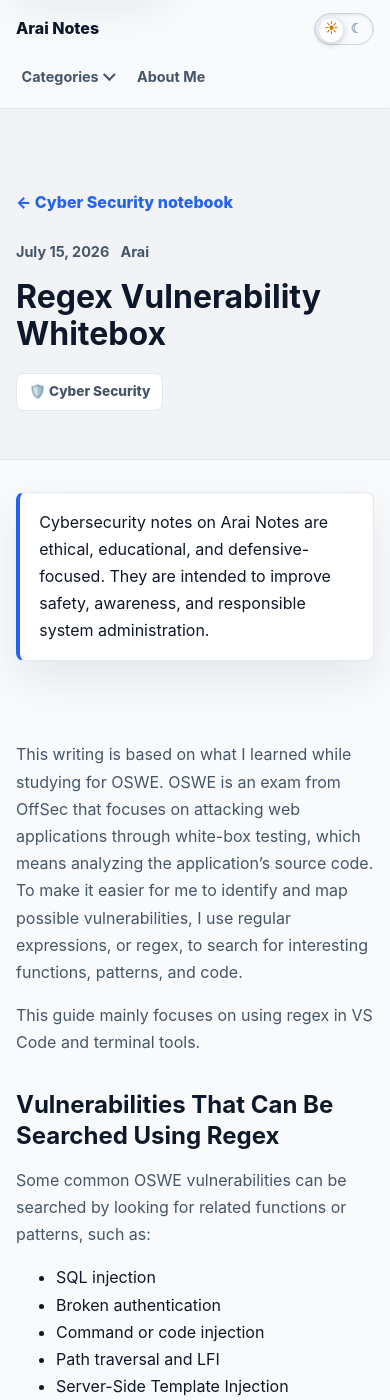
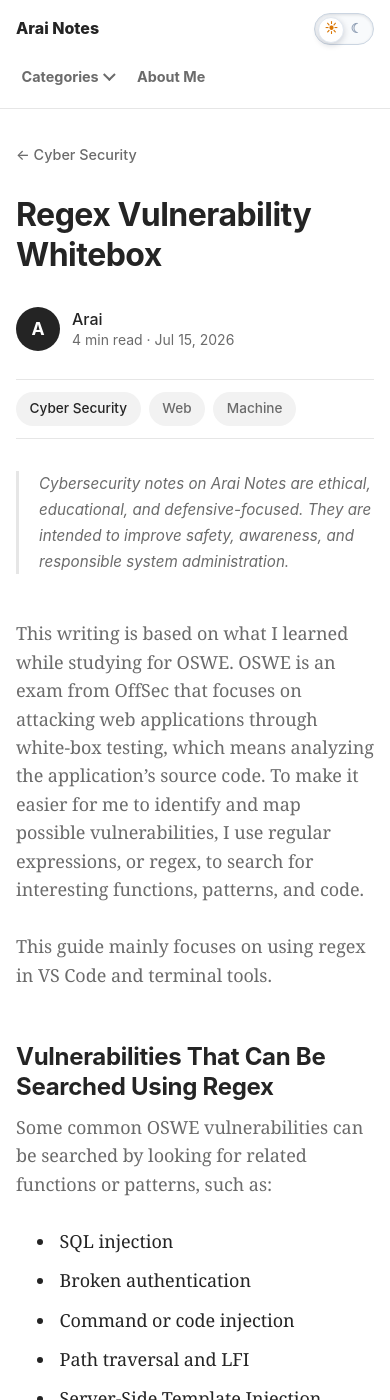
Before and after one commit to araisantai/araisantai.github.io, a Jekyll site: the page built from _posts/2026-07-15-regex-vulnerability-whitebox.md, in a window 390 px wide and 1400 px high. Built offline with Jekyll 4.4.1, drawn with Linux system fonts in a browser that asks for light colours; some of the changed text lies outside the part shown.

Commit message:
Restyle posts and colours after Medium

```diff
--- a/_layouts/post.html
+++ b/_layouts/post.html
@@ -4,25 +4,38 @@ layout: default
 
 {% assign post_category = page.categories | first %}
 {% assign topic = site.blog_categories | where: "slug", post_category | first %}
+{% assign words = content | strip_html | number_of_words %}
+{% assign read_minutes = words | divided_by: 220 | at_least: 1 %}
+{% assign author_name = page.author | default: site.author.name %}
 <article class="post">
-  <header class="post-hero">
+  <header class="post-header">
     <div class="container container--narrow">
-      <a class="back-link" href="{{ topic.url | relative_url }}">← {{ topic.title | escape }} notebook</a>
-      <div class="post-hero__meta">
-        <time datetime="{{ page.date | date_to_xmlschema }}">{{ page.date | date: "%B %-d, %Y" }}</time>
-        {% if page.author %}<span>{{ page.author }}</span>{% endif %}
+      <a class="back-link" href="{{ topic.url | relative_url }}">← {{ topic.title | escape }}</a>
+      <h1 class="post-title">{{ page.title | escape }}</h1>
+      {% if page.description %}
+        <p class="post-subtitle">{{ page.description }}</p>
+      {% endif %}
+
+      <div class="post-byline">
+        <span class="post-byline__avatar" aria-hidden="true">{{ author_name | slice: 0 | upcase }}</span>
+        <div class="post-byline__text">
+          <span class="post-byline__name">{{ author_name }}</span>
+          <span class="post-byline__meta">
+            {{ read_minutes }} min read
+            <span aria-hidden="true">·</span>
+            <time datetime="{{ page.date | date_to_xmlschema }}">{{ page.date | date: "%b %-d, %Y" }}</time>
+          </span>
+        </div>
       </div>
-      <h1>{{ page.title | escape }}</h1>
-      {% if page.description %}
-        <p>{{ page.description }}</p>
-      {% endif %}
+
       {% if page.categories %}
-        <div class="pill-row">
+        <div class="post-actions">
           {% for category_slug in page.categories %}
-            {% assign topic = site.blog_categories | where: "slug", category_slug | first %}
-            <a class="pill" href="{{ topic.url | relative_url }}">
-              {% if topic %}{{ topic.emoji }} {{ topic.title }}{% else %}{{ category_slug }}{% endif %}
-            </a>
+            {% assign tag_topic = site.blog_categories | where: "slug", category_slug | first %}
+            <a class="pill" href="{{ tag_topic.url | relative_url }}">{% if tag_topic %}{{ tag_topic.title }}{% else %}{{ category_slug }}{% endif %}</a>
+          {% endfor %}
+          {% for tag in page.tags %}
+            <span class="pill pill--quiet">{{ tag }}</span>
           {% endfor %}
         </div>
       {% endif %}
@@ -58,13 +71,14 @@ layout: default
     {% endif %}
 
     <nav class="post-nav" aria-label="More {{ topic.title | escape }} notes">
+      <p class="post-nav__label">More from {{ topic.title | escape }}</p>
       {% assign related_posts = site.posts | where_exp: "post", "post.categories contains post_category" %}
-      {% for related_post in related_posts %}
+      {% for related_post in related_posts limit: 4 %}
         {% unless related_post.url == page.url %}
-          <a href="{{ related_post.url | relative_url }}">{{ related_post.title | escape }} →</a>
+          <a class="post-nav__item" href="{{ related_post.url | relative_url }}">{{ related_post.title | escape }}</a>
         {% endunless %}
       {% endfor %}
-      <a href="{{ topic.url | relative_url }}">All {{ topic.title | escape }} notes</a>
+      <a class="post-nav__all" href="{{ topic.url | relative_url }}">See all {{ topic.title | escape }} notes →</a>
     </nav>
   </div>
 </article>
--- a/assets/css/main.scss
+++ b/assets/css/main.scss
@@ -3,35 +3,60 @@
 
 :root {
   color-scheme: light;
-  --bg: #f8fafc;
+  --bg: #ffffff;
   --surface: #ffffff;
-  --surface-soft: #f1f5f9;
-  --text: #0f172a;
-  --text-muted: #475569;
-  --border: #e2e8f0;
-  --accent: #2563eb;
-  --accent-strong: #1d4ed8;
-  --shadow: 0 18px 45px rgba(15, 23, 42, 0.08);
+  --surface-soft: #f2f2f2;
+  --text: #242424;
+  --text-muted: #6b6b6b;
+  --border: #e6e6e6;
+  --accent: #1a8917;
+  --accent-strong: #156d12;
+  --shadow: 0 1px 3px rgba(0, 0, 0, 0.06);
   --radius: 8px;
   --radius-sm: 8px;
   --container: 1120px;
-  --container-narrow: 760px;
+  --container-narrow: 728px;
   --font-body: Inter, ui-sans-serif, system-ui, -apple-system, BlinkMacSystemFont, "Segoe UI", sans-serif;
   --font-display: ui-serif, Georgia, Cambria, "Times New Roman", Times, serif;
+  --font-reading: charter, "Bitstream Charter", "Sitka Text", Cambria, Georgia, serif;
   --font-mono: ui-monospace, "SFMono-Regular", "JetBrains Mono", "Cascadia Code", Menlo, Consolas, "Liberation Mono", monospace;
+  --code-bg: #f9f9f9;
+  --code-border: #e6e6e6;
+  --code-text: #242424;
+  --code-muted: #6b6b6b;
+  --code-inline-bg: #f2f2f2;
+  --tok-comment: #6e7781;
+  --tok-keyword: #cf222e;
+  --tok-constant: #0550ae;
+  --tok-string: #0a3069;
+  --tok-function: #8250df;
+  --tok-class: #953800;
+  --tok-variable: #116329;
 }
 
 :root[data-theme="dark"] {
   color-scheme: dark;
-  --bg: #020617;
-  --surface: #0f172a;
-  --surface-soft: #111c33;
-  --text: #e5e7eb;
-  --text-muted: #94a3b8;
-  --border: #1e293b;
-  --accent: #60a5fa;
-  --accent-strong: #93c5fd;
-  --shadow: 0 18px 45px rgba(0, 0, 0, 0.28);
+  --bg: #121212;
+  --surface: #1a1a1a;
+  --surface-soft: #242424;
+  --text: rgba(255, 255, 255, 0.84);
+  --text-muted: #a8a8a8;
+  --border: #2e2e2e;
+  --accent: #3dbf3d;
+  --accent-strong: #6fd36f;
+  --shadow: 0 1px 3px rgba(0, 0, 0, 0.4);
+  --code-bg: #1a1a1a;
+  --code-border: #2e2e2e;
+  --code-text: #e6e6e6;
+  --code-muted: #a8a8a8;
+  --code-inline-bg: #2a2a2a;
+  --tok-comment: #8b949e;
+  --tok-keyword: #ff7b72;
+  --tok-constant: #79c0ff;
+  --tok-string: #a5d6ff;
+  --tok-function: #d2a8ff;
+  --tok-class: #ffa657;
+  --tok-variable: #7ee787;
 }
 
 * {
@@ -687,32 +712,82 @@ button {
   font-size: 4rem;
 }
 
+/* ------------------------------------------------------------------
+   Post page, modelled on Medium's reading layout.
+   ------------------------------------------------------------------ */
 .back-link {
   display: inline-flex;
-  margin-bottom: 1.5rem;
-  color: var(--accent);
-  font-weight: 850;
+  margin-bottom: 1.75rem;
+  color: var(--text-muted);
+  font-size: 0.9rem;
+  font-weight: 500;
 }
 
-.post-hero {
-  padding: 5rem 0 3rem;
-  background: rgba(148, 163, 184, 0.08);
-  border-bottom: 1px solid var(--border);
+.back-link:hover {
+  color: var(--text);
 }
 
-.post-hero__meta {
+.post-header {
+  padding: 3.5rem 0 0;
+}
+
+.post-title {
+  font-family: var(--font-body);
+  font-size: clamp(2rem, 4.6vw, 2.625rem);
+  font-weight: 700;
+  line-height: 1.24;
+  letter-spacing: -0.016em;
+}
+
+.post-subtitle {
+  margin-top: 0.75rem;
+  color: var(--text-muted);
+  font-size: 1.375rem;
+  line-height: 1.45;
+}
+
+.post-byline {
+  display: flex;
+  align-items: center;
+  gap: 0.75rem;
+  margin-top: 2rem;
+}
+
+.post-byline__avatar {
+  display: grid;
+  flex: 0 0 auto;
+  place-items: center;
+  width: 44px;
+  height: 44px;
+  background: var(--text);
+  border-radius: 50%;
+  color: var(--bg);
+  font-size: 1.1rem;
+  font-weight: 700;
+}
+
+.post-byline__text {
+  display: grid;
+  line-height: 1.4;
+}
+
+.post-byline__name {
+  font-size: 1rem;
+  font-weight: 500;
+}
+
+.post-byline__meta {
+  color: var(--text-muted);
+  font-size: 0.875rem;
+}
+
+.post-actions {
   display: flex;
   flex-wrap: wrap;
-  gap: 0.7rem;
-  margin-bottom: 0.9rem;
-  color: var(--text-muted);
-  font-size: 0.9rem;
-  font-weight: 750;
-}
-
-.post-hero p {
-  margin-top: 1rem;
-  font-size: 1.15rem;
+  gap: 0.5rem;
+  margin-top: 1.75rem;
+  padding: 0.75rem 0;
+  border-block: 1px solid var(--border);
 }
 
 .pill-row {
@@ -723,47 +798,87 @@ button {
 }
 
 .pill {
-  padding: 0.4rem 0.75rem;
-  background: var(--surface);
-  border: 1px solid var(--border);
-  border-radius: var(--radius);
+  padding: 0.35rem 0.85rem;
+  background: var(--surface-soft);
+  border-radius: 100px;
+  color: var(--text);
+  font-size: 0.85rem;
+  font-weight: 500;
+}
+
+.pill--quiet {
   color: var(--text-muted);
-  font-size: 0.85rem;
-  font-weight: 800;
 }
 
 .notice {
-  margin: 2rem 0;
-  padding: 1rem 1.2rem;
-  border-left: 4px solid var(--accent);
+  margin: 2rem 0 0;
+  padding: 0 0 0 1.25rem;
+  background: none;
+  border: 0;
+  border-left: 3px solid var(--border);
+  border-radius: 0;
+  box-shadow: none;
+  color: var(--text-muted);
+  font-size: 0.95rem;
+  font-style: italic;
 }
 
-.post-content {
-  padding: 2rem 0;
+.post-cover {
+  margin: 2.5rem 0 0;
 }
 
-.post-content h2,
-.post-content h3 {
-  margin-top: 2rem;
-  margin-bottom: 0.75rem;
+/* Whole cover, never cropped: wide banners fill the column, portrait covers are centred. */
+.post-cover img {
+  display: block;
+  width: auto;
+  max-width: 100%;
+  height: auto;
+  max-height: min(600px, 75vh);
+  margin: 0 auto;
+  object-fit: contain;
 }
 
-/* Post headings follow Notion's proportions instead of the large site headings. */
-.post-hero h1 {
-  font-size: clamp(2rem, 4.5vw, 2.6rem);
-  line-height: 1.15;
+/* Article body: serif text, sans headings, generous rhythm. */
+.post-content {
+  padding: 1rem 0 3rem;
+  color: var(--text);
+  font-family: var(--font-reading);
+  font-size: 1.25rem;
+  line-height: 1.6;
+  letter-spacing: -0.003em;
+  overflow-wrap: break-word;
+}
+
+.post-content p,
+.post-content ul,
+.post-content ol,
+.post-content table,
+.post-content details {
+  margin: 1.6em 0 0;
+}
+
+.post-content li {
+  margin-top: 0.6em;
+  padding-left: 0.2em;
+}
+
+.post-content li > p {
+  margin-top: 0.6em;
 }
 
 .post-content h1,
 .post-content h2,
 .post-content h3,
 .post-content h4 {
-  line-height: 1.3;
+  margin: 2.2em 0 0;
+  font-family: var(--font-body);
+  font-weight: 700;
+  line-height: 1.25;
+  letter-spacing: -0.012em;
 }
 
 .post-content h1 {
-  margin: 2.25rem 0 0.75rem;
-  font-size: 1.875rem;
+  font-size: 1.75rem;
 }
 
 .post-content h2 {
@@ -775,80 +890,77 @@ button {
 }
 
 .post-content h4 {
-  margin: 1.5rem 0 0.5rem;
-  font-size: 1.05rem;
+  font-size: 1.1rem;
 }
 
-.post-content p,
-.post-content ul,
-.post-content ol {
-  margin-top: 1rem;
+.post-content h1 + p,
+.post-content h2 + p,
+.post-content h3 + p,
+.post-content h4 + p {
+  margin-top: 0.6em;
 }
 
 .post-content a {
+  color: inherit;
+  text-decoration: underline;
+  text-decoration-thickness: 1px;
+  text-underline-offset: 0.18em;
+}
+
+.post-content a:hover {
   color: var(--accent);
-  text-decoration: underline;
-  text-underline-offset: 0.22em;
 }
 
 .post-content blockquote {
-  margin: 1.5rem 0;
-  padding: 1rem 1.25rem;
-  color: var(--text-muted);
-  background: var(--surface);
-  border-left: 4px solid var(--accent);
-  border-radius: var(--radius-sm);
+  margin: 1.6em 0 0;
+  padding: 0 0 0 1.4rem;
+  background: none;
+  border-left: 3px solid var(--text);
+  border-radius: 0;
+  color: var(--text);
+  font-style: italic;
 }
 
-.post-cover {
-  display: flex;
-  justify-content: center;
-  margin: 2rem 0 0;
-  padding: 1rem;
-  overflow: hidden;
-  background: var(--surface-soft);
-  border: 1px solid var(--border);
-  border-radius: var(--radius);
-  box-shadow: var(--shadow);
+.post-content blockquote > :first-child {
+  margin-top: 0;
 }
 
-/* Show the whole cover (wide banners and portrait book covers alike), never cropped. */
-.post-cover img {
-  display: block;
-  width: auto;
-  max-width: 100%;
-  height: auto;
-  max-height: min(560px, 70vh);
-  object-fit: contain;
-  border-radius: var(--radius-sm);
+.post-content hr {
+  margin: 2.5em auto;
+  border: 0;
+  text-align: center;
+}
+
+.post-content hr::before {
+  content: "...";
+  color: var(--text-muted);
+  font-size: 1.75rem;
+  letter-spacing: 0.6em;
 }
 
 .post-content img {
   display: block;
+  max-width: 100%;
   height: auto;
-  margin: 1.5rem auto;
-  border: 1px solid var(--border);
-  border-radius: var(--radius-sm);
+  margin: 2em auto 0;
 }
 
-/* Code: inline snippets and terminal-style blocks with a copy button (see main.js). */
+/* Code: inline snippets and blocks with a copy button (see main.js). */
 .post-content :not(pre) > code {
-  padding: 0.12em 0.4em;
-  background: var(--surface-soft);
-  border: 1px solid var(--border);
-  border-radius: 5px;
+  padding: 0.15em 0.35em;
+  background: var(--code-inline-bg);
+  border-radius: 4px;
   font-family: var(--font-mono);
-  font-size: 0.88em;
+  font-size: 0.8em;
   overflow-wrap: anywhere;
 }
 
 .code-block {
-  margin: 1.25rem 0 1.5rem;
+  margin: 1.6em 0 0;
   overflow: hidden;
-  background: #0d1117;
-  border: 1px solid #263041;
-  border-radius: var(--radius);
-  box-shadow: 0 10px 30px rgba(2, 6, 23, 0.18);
+  background: var(--code-bg);
+  border: 1px solid var(--code-border);
+  border-radius: 6px;
 }
 
 .code-block__bar {
@@ -856,10 +968,9 @@ button {
   align-items: center;
   justify-content: space-between;
   gap: 1rem;
-  padding: 0.35rem 0.5rem 0.35rem 0.9rem;
-  background: #161b22;
-  border-bottom: 1px solid #263041;
-  color: #8b949e;
+  padding: 0.3rem 0.45rem 0.3rem 1rem;
+  border-bottom: 1px solid var(--code-border);
+  color: var(--code-muted);
   font-family: var(--font-mono);
   font-size: 0.75rem;
   letter-spacing: 0.04em;
@@ -872,23 +983,23 @@ button {
   gap: 0.35rem;
   padding: 0.3rem 0.65rem;
   background: transparent;
-  border: 1px solid #30363d;
-  border-radius: 6px;
-  color: #c9d1d9;
-  font: 600 0.75rem var(--font-body);
+  border: 1px solid var(--code-border);
+  border-radius: 100px;
+  color: var(--code-text);
+  font: 500 0.75rem var(--font-body);
   cursor: pointer;
 }
 
 .code-block__copy:hover,
 .code-block__copy:focus-visible {
-  background: #21262d;
-  border-color: #8b949e;
+  background: var(--code-inline-bg);
+  border-color: var(--code-muted);
   outline: none;
 }
 
 .code-block__copy[data-copied] {
-  border-color: #3fb950;
-  color: #3fb950;
+  border-color: var(--accent);
+  color: var(--accent);
 }
 
 .code-block__copy svg {
@@ -909,13 +1020,14 @@ button {
 
 .post-content pre {
   margin: 0;
-  padding: 1rem 1.1rem;
+  padding: 1.1rem 1.25rem;
   overflow-x: auto;
-  background: #0d1117;
-  color: #e6edf3;
+  background: var(--code-bg);
+  color: var(--code-text);
   font-family: var(--font-mono);
-  font-size: 0.86rem;
-  line-height: 1.6;
+  font-size: 0.875rem;
+  line-height: 1.65;
+  letter-spacing: 0;
   tab-size: 4;
   white-space: pre;
   -webkit-overflow-scrolling: touch;
@@ -928,30 +1040,30 @@ button {
   padding: 0;
 }
 
-/* Rouge token colours (GitHub dark). */
-.highlight .c, .highlight .c1, .highlight .cm, .highlight .cs, .highlight .cp, .highlight .ch, .highlight .cd { color: #8b949e; font-style: italic; }
-.highlight .k, .highlight .kd, .highlight .kn, .highlight .kp, .highlight .kr, .highlight .kv, .highlight .ow { color: #ff7b72; }
-.highlight .kt, .highlight .kc, .highlight .no { color: #79c0ff; }
-.highlight .s, .highlight .s1, .highlight .s2, .highlight .sb, .highlight .sc, .highlight .sd, .highlight .se, .highlight .sh, .highlight .si, .highlight .sx, .highlight .sr, .highlight .ss, .highlight .dl { color: #a5d6ff; }
-.highlight .m, .highlight .mi, .highlight .mf, .highlight .mh, .highlight .mo, .highlight .il { color: #79c0ff; }
-.highlight .nb, .highlight .bp, .highlight .nf, .highlight .fm { color: #d2a8ff; }
-.highlight .nc, .highlight .nn, .highlight .ne { color: #ffa657; }
-.highlight .nv, .highlight .vc, .highlight .vg, .highlight .vi, .highlight .na, .highlight .nt { color: #7ee787; }
-.highlight .o, .highlight .p { color: #e6edf3; }
-.highlight .gd { color: #ffa198; background: rgba(248, 81, 73, 0.12); }
-.highlight .gi { color: #7ee787; background: rgba(46, 160, 67, 0.15); }
-.highlight .err { color: #f0f6fc; background: none; }
+/* Rouge token colours, switched with the theme. */
+.highlight .c, .highlight .c1, .highlight .cm, .highlight .cs, .highlight .cp, .highlight .ch, .highlight .cd { color: var(--tok-comment); font-style: italic; }
+.highlight .k, .highlight .kd, .highlight .kn, .highlight .kp, .highlight .kr, .highlight .kv, .highlight .ow { color: var(--tok-keyword); }
+.highlight .kt, .highlight .kc, .highlight .no, .highlight .m, .highlight .mi, .highlight .mf, .highlight .mh, .highlight .mo, .highlight .il { color: var(--tok-constant); }
+.highlight .s, .highlight .s1, .highlight .s2, .highlight .sb, .highlight .sc, .highlight .sd, .highlight .se, .highlight .sh, .highlight .si, .highlight .sx, .highlight .sr, .highlight .ss, .highlight .dl { color: var(--tok-string); }
+.highlight .nb, .highlight .bp, .highlight .nf, .highlight .fm { color: var(--tok-function); }
+.highlight .nc, .highlight .nn, .highlight .ne { color: var(--tok-class); }
+.highlight .nv, .highlight .vc, .highlight .vg, .highlight .vi, .highlight .na, .highlight .nt { color: var(--tok-variable); }
+.highlight .o, .highlight .p { color: var(--code-text); }
+.highlight .gd { color: var(--tok-keyword); }
+.highlight .gi { color: var(--tok-variable); }
+.highlight .err { color: var(--code-text); background: none; }
 
 .post-content table {
   display: block;
   overflow-x: auto;
-  margin: 1.5rem 0;
   border-collapse: collapse;
+  font-family: var(--font-body);
+  font-size: 0.95rem;
 }
 
 .post-content th,
 .post-content td {
-  padding: 0.5rem 0.75rem;
+  padding: 0.55rem 0.8rem;
   border: 1px solid var(--border);
   text-align: left;
   vertical-align: top;
@@ -959,14 +1071,14 @@ button {
 
 .post-content th {
   background: var(--surface-soft);
+  font-weight: 600;
 }
 
 .post-content .callout {
-  margin: 1.5rem 0;
+  margin: 1.6em 0 0;
   padding: 1rem 1.25rem;
   background: var(--surface-soft);
-  border: 1px solid var(--border);
-  border-radius: var(--radius-sm);
+  border-radius: 6px;
 }
 
 .post-content .callout > :first-child {
@@ -974,16 +1086,15 @@ button {
 }
 
 .post-content details {
-  margin: 1rem 0;
   padding: 0.75rem 1rem;
-  background: var(--surface);
   border: 1px solid var(--border);
-  border-radius: var(--radius-sm);
+  border-radius: 6px;
 }
 
 .post-content summary {
   cursor: pointer;
-  font-weight: 750;
+  font-family: var(--font-body);
+  font-weight: 600;
 }
 
 .post-card--image {
@@ -1018,11 +1129,32 @@ button {
 }
 
 .post-nav {
-  display: flex;
-  justify-content: space-between;
-  gap: 1rem;
+  display: grid;
+  gap: 0.25rem;
   padding: 2rem 0 4rem;
   border-top: 1px solid var(--border);
+}
+
+.post-nav__label {
+  margin-bottom: 0.5rem;
+  font-size: 1.1rem;
+  font-weight: 700;
+}
+
+.post-nav__item {
+  padding: 0.65rem 0;
+  border-bottom: 1px solid var(--border);
+  font-weight: 600;
+}
+
+.post-nav__all {
+  margin-top: 0.9rem;
+  color: var(--text-muted);
+  font-size: 0.9rem;
+}
+
+.post-nav a:hover {
+  color: var(--accent);
 }
 
 .site-footer {
@@ -1180,3 +1312,22 @@ button {
   font-size: 1.5rem;
   margin-bottom: 0.75rem;
 }
+
+@media (max-width: 640px) {
+  .post-header {
+    padding-top: 2rem;
+  }
+
+  .post-subtitle {
+    font-size: 1.2rem;
+  }
+
+  .post-content {
+    font-size: 1.125rem;
+    line-height: 1.58;
+  }
+
+  .post-content pre {
+    font-size: 0.8125rem;
+  }
+}
```
